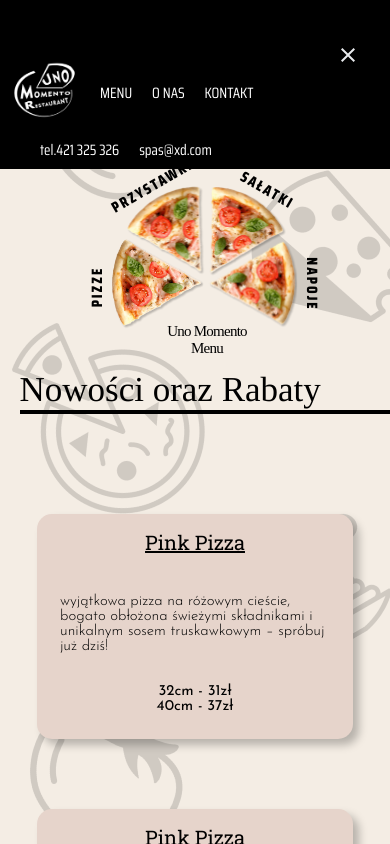
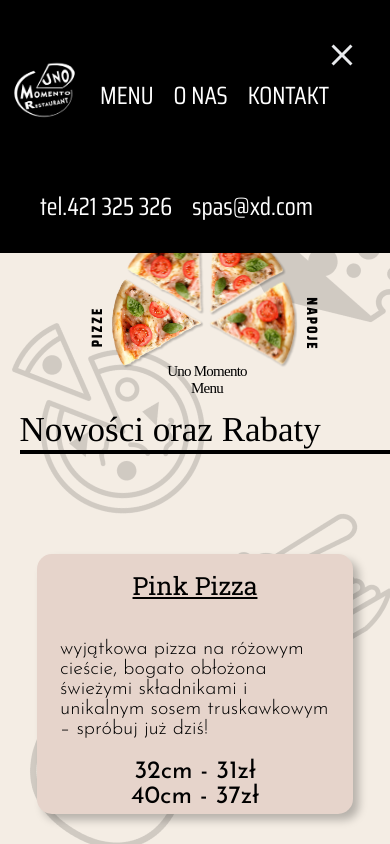
Before and after one commit to kwasnakiwi/ZarazSiePoplacze, a React (Vite) app: page /menu1 in a window 390 px wide. Both pictures are taken after a click on the link 348 px from the left and 50 px from the top of the page. Shown: the top 844 px of the page. Built offline with nearby package versions, Linux system fonts and the light colour scheme; a web font is replaced by a local one.

Commit message:
lekkie zmiany

```diff
--- a/src/AboutUs.tsx
+++ b/src/AboutUs.tsx
@@ -29,7 +29,7 @@ function AboutUs() {
       <img src={teamphoto}/>
         <div className="about-restaurant-text">
           <p className="about-restaurant-p">
-            Lorem ipsum dolor sit amet consectetur. molestie luctus egestas pretium pellentesque nisl sollicitudin sed et. Magna gravida sed tellus posuere nibh diam adipiscing id. Maecenas amet vulputate in justo facilisis. Odio varius vitae facilisis dapibus. Etiam eu lectus consequat sit porttitor. Enim morbi nulla nisi varius. Lorem ipsum dolor sit amet consectetur. Nec molestie luctus egestas pretium pellentesque nisl sollicitudin sed et. Magna gravida sed tellus posuere nibh diam adipiscing id Odio varius vitae facilisis
+            Lorem ipsum dolor sit amet consectetur. Nec molestie luctus egestas pretium pellentesque nisl sollicitudin sed et. Magna gravida sed tellus posuere nibh diam adipiscing id. Maecenas amet vulputate in justo facilisis. Odio varius vitae facilisis dapibus. Etiam eu lectus consequat sit porttitor. Enim morbi nulla nisi varius. Lorem ipsum dolor sit amet consectetur. Nec molestie luctus egestas pretium pellentesque nisl sollicitudin sed et. Magna gravida sed tellus posuere nibh diam adipiscing id. Maecenas amet vulputate in justo facilisis. Odio varius vitae facilisis
           </p>
         </div>
 
--- a/src/HomePage.tsx
+++ b/src/HomePage.tsx
@@ -7,7 +7,7 @@ import star from "./assets/images/star-full-icon.png";
 
 function HomePage() {
     return (
-      <section className="center-container">
+      <section className="center-container-main">
         <div className="web-image"></div>
         <div className="offers">
           <div className="offer">
--- a/src/Menu5.tsx
+++ b/src/Menu5.tsx
@@ -134,8 +134,8 @@ function Menu5() {
           </div>
           <div className="menu-item">
             <div className="menu-item-text">
-              <h3 className="menu-item-name">Kinley z nutą owoców jagodowych i jaśminu</h3>
-              <h4 className="menu-item-price">250ml - 9zł</h4>
+              <h3 className="menu-item-name" >Kinley z nutą owoców jagodowych i jaśminu</h3>
+              <h4 className="menu-item-price" id="odmieniec">250ml - 9zł</h4>
             </div>
           </div>
           <div className="menu-item">
--- a/src/Navbar.tsx
+++ b/src/Navbar.tsx
@@ -29,7 +29,7 @@ function Navbar() {
     navbar3.style.display = 'block';
   }
 }
-}><svg xmlns="http://www.w3.org/2000/svg" height="24px" viewBox="0 -960 960 960" width="24px" fill="#e8eaed"><path d="M120-240v-80h720v80H120Zm0-200v-80h720v80H120Zm0-200v-80h720v80H120Z"/></svg>
+}><svg xmlns="http://www.w3.org/2000/svg" height="36px" viewBox="0 -960 960 960" width="36px" fill="#e8eaed"><path d="M120-240v-80h720v80H120Zm0-200v-80h720v80H120Zm0-200v-80h720v80H120Z"/></svg>
 </a></li>
           </ul>
         </div>
@@ -40,7 +40,7 @@ function Navbar() {
     navbar3.style.display = 'none';
   }
 }
-}><svg xmlns="http://www.w3.org/2000/svg" height="24px" viewBox="0 -960 960 960" width="24px" fill="#e8eaed"><path d="m256-200-56-56 224-224-224-224 56-56 224 224 224-224 56 56-224 224 224 224-56 56-224-224-224 224Z"/></svg></a>
+}><svg xmlns="http://www.w3.org/2000/svg" height="36px" viewBox="0 -960 960 960" width="36px" fill="#e8eaed"><path d="m256-200-56-56 224-224-224-224 56-56 224 224 224-224 56 56-224 224 224 224-56 56-224-224-224 224Z"/></svg></a>
   <ul className='navbar3-list'>
     <li className='navbar3-line'><Link to="/"><img src={pizzalogo} alt="logo"/></Link></li>
     <li className='navbar3-line'><Link to="/menu1">MENU</Link></li>
--- a/src/index.css
+++ b/src/index.css
@@ -16,6 +16,9 @@ ul{
   margin-left: 200px;
   background-attachment: fixed;
 
+}
+.center-container-main{
+  margin-left: 200px;
 }
 .navbar{
   width: 200px;
@@ -54,6 +57,7 @@ ul{
   position: fixed;
   width: 100%;
   z-index: 999;
+  height: 15vh;
 }
 .navbar2-h3{
   margin: 0;
@@ -84,7 +88,7 @@ ul{
   align-items: center;
   color: white;
   font-family: Saira Condensed;
-  font-size: 17px;
+  font-size: 25px;
   font-weight: 400;
 }
 
@@ -123,13 +127,13 @@ ul{
 .navbar3-line a{
   color: white;
   font-family: Saira Condensed;
-  font-size: 22px;
+  font-size: 25px;
   font-weight: 400;
   text-decoration: none;
 }
 .navbar3-h3{
   font-family: Saira Condensed;
-  font-size: 22px;
+  font-size: 25px;
   font-weight: 400;
   color: white;
   padding: 0 30px;
@@ -405,7 +409,7 @@ margin-bottom: -350px;
 .pizza-menu-down{
   display: flex;
   justify-content: center;
-  margin-top: -250px;
+
   margin-top: -260px;
   margin-left: -5px;
 }
@@ -871,10 +875,14 @@ margin-bottom: -350px;
 
   .center-container{
       margin-left: 0;
+      padding-top: 140px;
   }
+  .center-container-main{
+    margin-left: 0;
+}
   .menu-container{
     margin-left: 0;
-    padding-top: 100px;
+    padding-top: 140px;
   }
   .navbar2{
     display: flex;
@@ -931,11 +939,11 @@ margin-bottom: -350px;
       width: 350px;
   }
   .menu-item-description{
-    font-size: 15px;
+
   height: 40px;
   }
   .menu-item-name{
-    font-size: 20px;
+
   }
   .pizza-box,
   .przystawki-box,
@@ -995,7 +1003,7 @@ margin-bottom: -350px;
     rotate(90deg);
   }
   .menu-item-price{
-    font-size: 15px;
+    margin-top: 50px;
 
   }
 
@@ -1029,11 +1037,12 @@ margin-bottom: -350px;
   .meals img{
       width: 270px;
   }
+
   .navbar3 a{
-    font-size: 15px;
+
   }
   .navbar3-h3{
-    font-size: 15px;
+
     padding-left: 10px;
     padding-right: 10px;
   }
@@ -1045,10 +1054,10 @@ margin-bottom: -350px;
     width: 70px;
   }
   .navbar3{
-    height: 20vh;
+    height: 30vh;
   }
   .under-nav3{
-    margin-top: -35px;
+
   }
   .navbar3-list{
     margin-top: -40px;
@@ -1058,7 +1067,7 @@ margin-bottom: -350px;
     width: 300px;
   }
   .menu-item-price{
-    margin-top: 50px;
+    margin-top: 80px;
   }
 }
 @media (max-width: 520px){
@@ -1139,7 +1148,10 @@ margin-bottom: -350px;
   .title{
       font-size: 30px;
   }
-
+  .navbar3 a,
+  .navbar3-h3{
+    font-size: 20px;
+  }
 }
 @media (max-width: 350px){
   .offers-title{
@@ -1159,4 +1171,10 @@ margin-bottom: -350px;
   .menu-item{
     width: 250px;
   }
+  .menu-item-price{
+    margin-top: 25%;
+  }
+  #odmieniec{
+    margin-top: 130px;
+  }
 }
```
